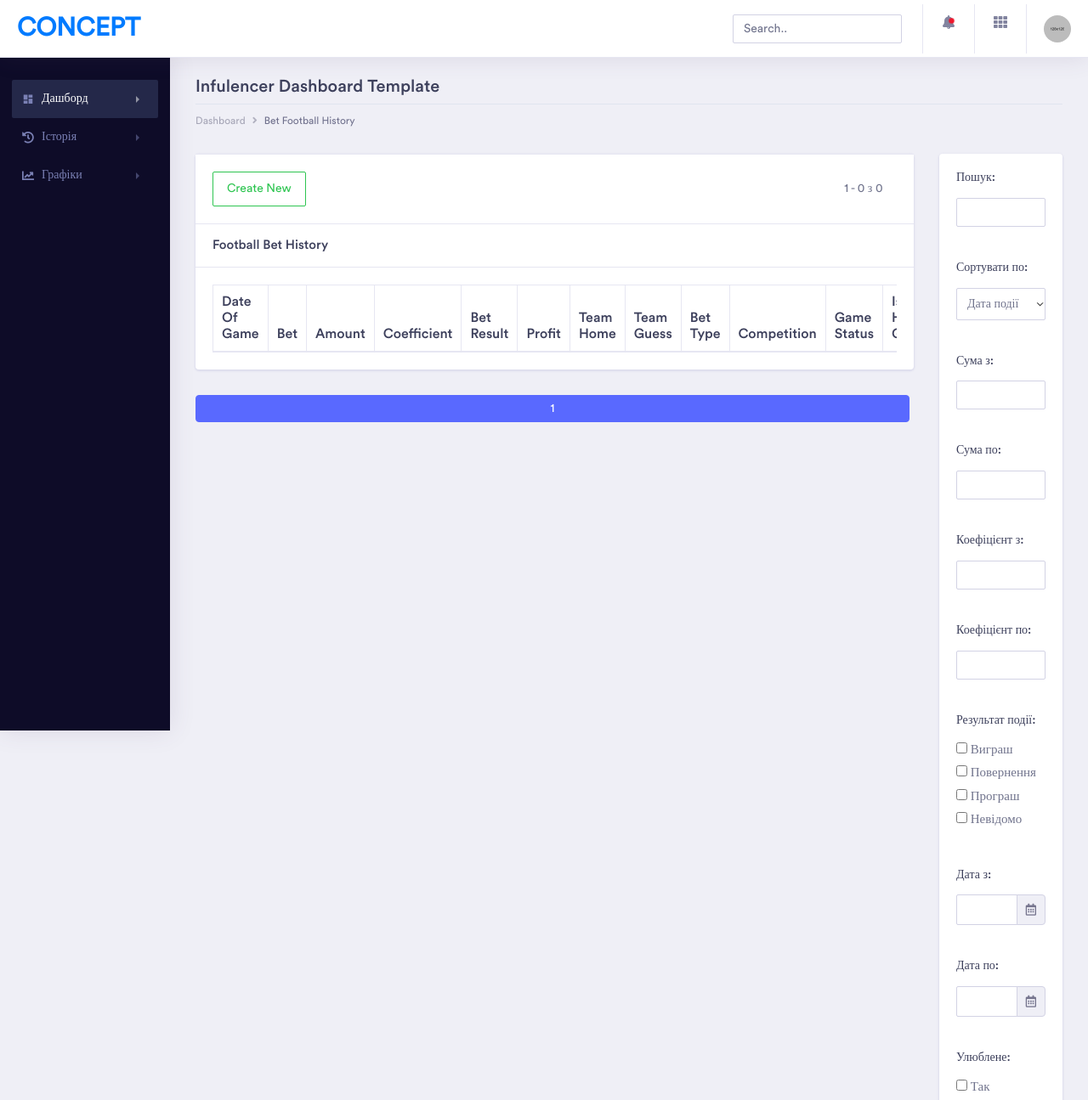
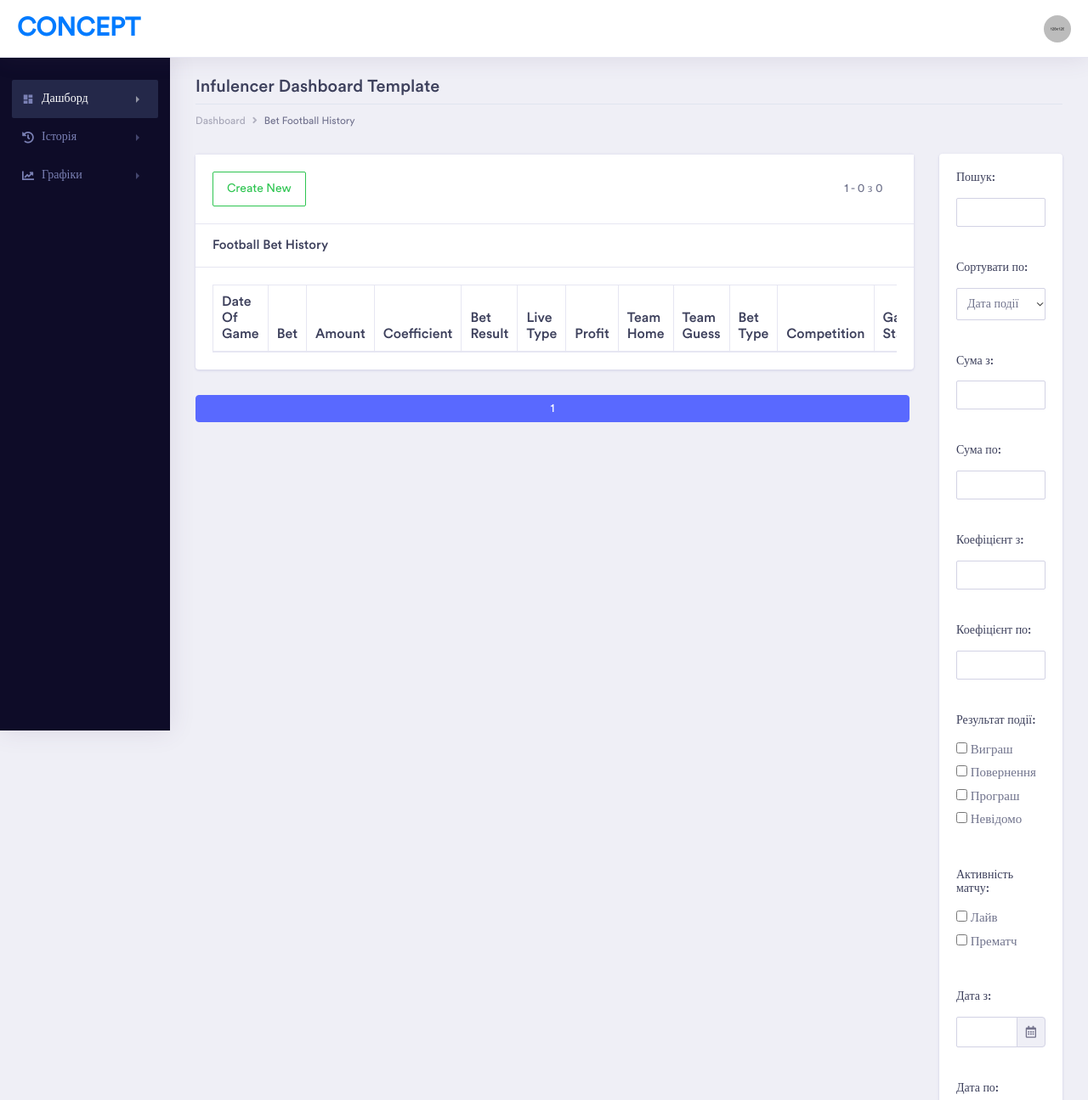
Before and after one commit to ol-smaha/BetDashboard, a Django app: page /bet/football_history/ in a window 1280 px wide. Shown: the top 1295 px of the page at 85% size. Run offline with Django 4.2, Linux system fonts and the light colour scheme; the visitor is signed in with stand-in values (Sample User, id 1); data that the repository does not hold is empty; parts of the project's set-up code (start-up, migrations or seed data) failed here and were passed over; some libraries are stand-ins or nearby versions; some web fonts are replaced.

Commit message:
add live type

```diff
--- a/app/bet/admin.py
+++ b/app/bet/admin.py
@@ -25,8 +25,8 @@ class CompetitionFootballAdmin(admin.ModelAdmin):
 
 
 class BetBaseAdmin(admin.ModelAdmin):
-    list_display = ['get_user_username', 'prediction', 'amount', 'coefficient', 'profit', 'result', 'date_game', 'sport_kind',
-                    'is_favourite']
+    list_display = ['get_user_username', 'prediction', 'amount', 'coefficient', 'profit', 'result', 'live_type',
+                    'date_game', 'sport_kind', 'is_favourite']
     actions = ["generate_bet_base", "trigger_save"]
 
     @admin.display(ordering='user__username', description='User')
--- a/app/bet/forms.py
+++ b/app/bet/forms.py
@@ -2,7 +2,7 @@ from django import forms
 from django.forms import ModelForm
 
 from bet.constants import BetResultEnum, BET_BASE_ORDERING_FIELDS_CHOICES, BOOL_FIELD_CHOICES, BetTypeEnum, \
-    GameStatusEnum, BetPredictionEnum
+    GameStatusEnum, BetPredictionEnum, LiveTypeEnum
 from bet.models import SportKind, CompetitionBase, BetBase, BetFootball
 
 
@@ -64,6 +64,12 @@ class BetBaseFilterForm(forms.Form):
         choices=BetResultEnum.choices(),
         required=False,
         label='Результат події',
+        widget=forms.CheckboxSelectMultiple(attrs={'class': 'form-control-checkbox'})
+    )
+    live_type = forms.MultipleChoiceField(
+        choices=LiveTypeEnum.choices(),
+        required=False,
+        label='Активність матчу',
         widget=forms.CheckboxSelectMultiple(attrs={'class': 'form-control-checkbox'})
     )
     date_game_start = forms.DateField(
@@ -134,7 +140,7 @@ class BetCreateForm(ModelForm):
 
     class Meta:
         model = BetBase
-        fields = ['user', 'prediction', 'amount', 'coefficient', 'result', 'sport_kind',
+        fields = ['user', 'prediction', 'amount', 'coefficient', 'result', 'live_type', 'sport_kind',
                   'date_game', 'is_favourite']
         widgets = {
             'prediction': forms.Select(attrs={'class': 'form-control'}),
@@ -145,6 +151,7 @@ class BetCreateForm(ModelForm):
                                                     'min': '1.00',
                                                     'step': '0.01'}),
             'result': forms.Select(attrs={'class': 'form-control'}),
+            'live_type': forms.Select(attrs={'class': 'form-control'}),
             'sport_kind': forms.Select(attrs={'class': 'form-control'}),
             'date_game': forms.DateInput(attrs={'class': 'form-control datetimepicker-input'}),
             'is_favourite': forms.Select(attrs={'class': 'form-control'}, choices=BOOL_FIELD_CHOICES),
@@ -154,7 +161,7 @@ class BetCreateForm(ModelForm):
 class BetFootballCreateForm(ModelForm):
     class Meta:
         model = BetFootball
-        fields = ['user', 'prediction', 'amount', 'coefficient', 'result', 'sport_kind',
+        fields = ['user', 'prediction', 'amount', 'coefficient', 'result', 'live_type', 'sport_kind',
                   'date_game', 'is_favourite', 'bet_type', 'competition']
         widgets = {
             'prediction': forms.Select(attrs={'class': 'form-control'}),
@@ -165,6 +172,7 @@ class BetFootballCreateForm(ModelForm):
                                                     'min': '1.00',
                                                     'step': '0.01'}),
             'result': forms.Select(attrs={'class': 'form-control'}),
+            'live_type': forms.Select(attrs={'class': 'form-control'}),
             'sport_kind': forms.Select(attrs={'class': 'form-control'}),
             'date_game': forms.DateInput(attrs={'class': 'form-control datetimepicker-input'}),
             'bet_type': forms.Select(attrs={'class': 'form-control'}),
@@ -178,3 +186,15 @@ class RatingFilterForm(BetBaseFilterForm):
     prediction = None
     result = None
     is_favourite = None
+
+
+class StatisticFilterForm(BetBaseFilterForm):
+    prediction = None
+    amount_min = None
+    amount_max = None
+    coefficient_min = None
+    coefficient_max = None
+    result = None
+    date_game_start = None
+    date_game_end = None
+    is_favourite = None
--- a/app/bet/mixins.py
+++ b/app/bet/mixins.py
@@ -10,6 +10,10 @@ class BetFilterMixin:
             qs = qs.filter(
                 Q(team_home__name__icontains=search_value) | Q(team_guest__name__icontains=search_value)
             )
+
+        sport_kind_values = self.request.GET.getlist('sport_kind')
+        if sport_kind_values:
+            qs = qs.filter(sport_kind__name__in=sport_kind_values)
 
         date_game_start = self.request.GET.get('date_game_start')
         if date_game_start:
@@ -30,6 +34,10 @@ class BetFilterMixin:
         result_value = self.request.GET.getlist('result')
         if result_value:
             qs = qs.filter(result__in=result_value)
+
+        live_types = self.request.GET.getlist('live_type')
+        if live_types:
+            qs = qs.filter(live_type__in=live_types)
 
         bet_type = self.request.GET.getlist('bet_type')
         if bet_type:
--- a/app/bet/models.py
+++ b/app/bet/models.py
@@ -3,7 +3,7 @@ from decimal import Decimal
 from django.db import models
 
 from bet.constants import (BetResultEnum, GameStatusEnum, BetTypeEnum,
-                           CompetitionFootballCategoryEnum, TeamCategoryEnum, BetPredictionEnum)
+                           CompetitionFootballCategoryEnum, TeamCategoryEnum, BetPredictionEnum, LiveTypeEnum)
 from users.models import CustomUser
 
 
@@ -85,6 +85,7 @@ class BetBase(models.Model):
     date_game = models.DateField(null=True, blank=True)
     date_betting = models.DateField(null=True, blank=True)
     is_favourite = models.BooleanField(default=False)
+    live_type = models.CharField(max_length=32, blank=True, null=True, choices=LiveTypeEnum.choices())
 
     def calculate_profit(self):
         profit = Decimal('0.00')
--- a/app/bet/views.py
+++ b/app/bet/views.py
@@ -16,7 +16,7 @@ from .models import BetBase, BetFootball
 from .charts import MorrisChartDonut, MorrisChartLine, MorrisChartStacked, MorrisChartBar, CalendarDashboard
 from .constants import BET_BASE_TABLE_FIELD_NAMES, ChartDateType, BET_FOOTBALL_FIELDS_NAMES
 from .forms import BetHistoryFilterForm, BetProfitGraphFilterForm, FootballBetHistoryFilterForm, BetCreateForm, \
-    BetFootballCreateForm, RatingFilterForm
+    BetFootballCreateForm, RatingFilterForm, StatisticFilterForm
 from bet.constants import BetResultEnum
 
 
@@ -269,18 +269,19 @@ class Statistic(BetFilterMixin, ListView):
 
     def get_context_data(self, **kwargs):
         context = super().get_context_data()
+        filter_form = StatisticFilterForm(self.request.GET)
         total_bets_count = self.get_queryset().count()
         total_bets_profit = float(self.get_queryset().aggregate(Sum('profit')).get('profit__sum'))
         total_bets_amount = float(self.get_queryset().aggregate(Sum('amount')).get('amount__sum'))
         total_bets_roi = round(total_bets_profit * 100 / total_bets_amount, 2)
-
-        res_win = self.model.objects.filter(result=BetResultEnum.WIN).count()
-        res_drawn = self.model.objects.filter(result=BetResultEnum.DRAWN).count()
-        res_lose = self.model.objects.filter(result=BetResultEnum.LOSE).count()
-        res_unknown = self.model.objects.filter(result=BetResultEnum.UNKNOWN).count()
+        res_win = self.get_queryset().filter(result=BetResultEnum.WIN).count()
+        res_drawn = self.get_queryset().filter(result=BetResultEnum.DRAWN).count()
+        res_lose = self.get_queryset().filter(result=BetResultEnum.LOSE).count()
+        res_unknown = self.get_queryset().filter(result=BetResultEnum.UNKNOWN).count()
 
         context.update({
             'title': 'Bet Statistic',
+            'filter_form': filter_form,
             'total_bets_count': total_bets_count,
             'total_bets_profit': total_bets_profit,
             'total_bets_amount': total_bets_amount,
--- a/app/templates/base.html
+++ b/app/templates/base.html
@@ -37,49 +37,6 @@
                     </button>
                     <div class="collapse navbar-collapse " id="navbarSupportedContent">
                         <ul class="navbar-nav ml-auto navbar-right-top">
-                            <li class="nav-item">
-                                <div id="custom-search" class="top-search-bar">
-                                    <input class="form-control" type="text" placeholder="Search..">
-                                </div>
-                            </li>
-                            <li class="nav-item dropdown notification">
-                                <a class="nav-link nav-icons" href="#" id="navbarDropdownMenuLink1" data-toggle="dropdown" aria-haspopup="true" aria-expanded="false"><i class="fas fa-fw fa-bell"></i> <span class="indicator"></span></a>
-                                <ul class="dropdown-menu dropdown-menu-right notification-dropdown">
-                                    <li>
-                                        <div class="notification-title"> Notification</div>
-                                        <div class="notification-list">
-                                            <div class="list-group">
-                                                <a href="#" class="list-group-item list-group-item-action active">
-                                                    <div class="notification-info">
-                                                        <div class="notification-list-user-img"><img src="{% static 'images/avatar-2.jpg' %}" alt="" class="user-avatar-md rounded-circle"></div>
-                                                        <div class="notification-list-user-block"><span class="notification-list-user-name">Jeremy Rakestraw</span>accepted your invitation to join the team.
-                                                            <div class="notification-date">2 min ago</div>
-                                                        </div>
-                                                    </div>
-                                                </a>
-                                            </div>
-                                        </div>
-                                    </li>
-                                    <li>
-                                        <div class="list-footer"> <a href="#">View all notifications</a></div>
-                                    </li>
-                                </ul>
-                            </li>
-                            <li class="nav-item dropdown connection">
-                                <a class="nav-link" href="#" id="navbarDropdown" role="button" data-toggle="dropdown" aria-haspopup="true" aria-expanded="false"> <i class="fas fa-fw fa-th"></i> </a>
-                                <ul class="dropdown-menu dropdown-menu-right connection-dropdown">
-                                    <li class="connection-list">
-                                        <div class="row">
-                                            <div class="col-xl-4 col-lg-4 col-md-6 col-sm-12 col-12 ">
-                                                <a href="#" class="connection-item"><img src="{% static 'images/github.png' %}" alt="" > <span>Github</span></a>
-                                            </div>
-                                        </div>
-                                    </li>
-                                    <li>
-                                        <div class="conntection-footer"><a href="#">More</a></div>
-                                    </li>
-                                </ul>
-                            </li>
                             <li class="nav-item dropdown nav-user">
                                 <a class="nav-link nav-user-img" href="#" id="navbarDropdownMenuLink2" data-toggle="dropdown" aria-haspopup="true" aria-expanded="false"><img src="{% static 'images/avatar-1.jpg' %}" alt="" class="user-avatar-md rounded-circle"></a>
                                 <div class="dropdown-menu dropdown-menu-right nav-user-dropdown" aria-labelledby="navbarDropdownMenuLink2">
--- a/app/templates/bet/bet_football_history.html
+++ b/app/templates/bet/bet_football_history.html
@@ -73,6 +73,7 @@
 											<td>{{ bet.amount }} $</td>
 											<td>{{ bet.coefficient }}</td>
 											<td>{{ bet.result }}</td>
+											<td>{{ bet.live_type }}</td>
 											<td>{{ bet.profit }}</td>
 											<td>{{ bet.team_home }}</td>
 											<td>{{ bet.team_guest }}</td>
--- a/app/templates/bet/bet_history.html
+++ b/app/templates/bet/bet_history.html
@@ -73,6 +73,8 @@
 											<td>{{ bet.result }}</td>
 											<td>{{ bet.profit }}</td>
 											<td>{{ bet.sport_kind }}</td>
+											<td>{{ bet.live_type }}</td>
+
 											{% if bet.is_favourite %}
 												<td>
 													<a class="favorite active" href="{% url 'bet_change_favourite_status' bet.id %}?{{ request.GET.urlencode }}">
```
Also changed, not shown: app/bet/constants.py (+12 -0 lines), app/templates/bet/statistic.html (+23 -9 lines).
